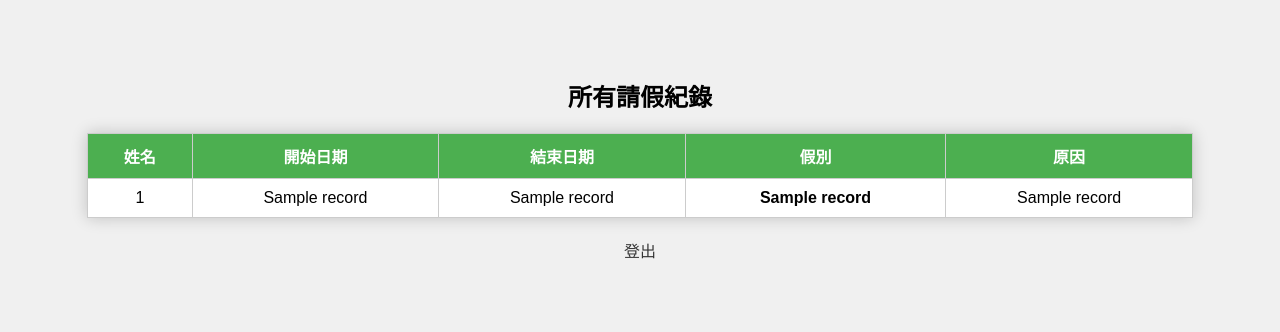
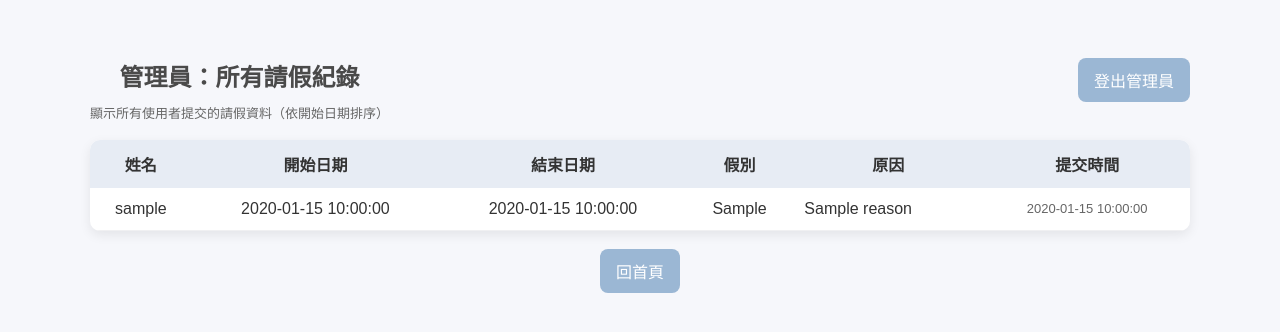
Before and after one commit to guo0410/leave_system, a Flask app: template templates/admin.html in a window 1280 px wide. Shown: the top 332 px of the page. Run offline with Flask 3, Linux system fonts and the light colour scheme; the template is opened without the code that fills it: most values are stand-ins (such as "Sample title", 1, 10 or a date in 2020).

Commit message:
add admin.html template

```diff
--- a/templates/admin.html
+++ b/templates/admin.html
@@ -1,36 +1,101 @@
 <!DOCTYPE html>
-<html>
+<html lang="zh-TW">
 <head>
+    <meta charset="UTF-8" />
     <title>管理員 - 所有請假紀錄</title>
     <style>
-        body { font-family: Arial; background:#f0f0f0; padding:50px; }
-        table { width:95%; margin:auto; border-collapse: collapse; background:white; box-shadow:0 0 15px rgba(0,0,0,0.2); }
-        th, td { padding:10px; border:1px solid #ccc; text-align:center; }
-        th { background:#4CAF50; color:white; }
-        td.leave-type { font-weight:bold; }
-        a { display:block; text-align:center; margin-top:20px; text-decoration:none; color:#333; }
+        body { font-family: "Microsoft JhengHei", sans-serif; background:#f6f7fb; color:#333; text-align:center; padding:30px 10px; }
+        .wrap { max-width: 1100px; margin: 0 auto; }
+        h2 { margin-bottom: 10px; color:#4a4a4a; }
+        .controls { display:flex; justify-content: space-between; align-items:center; gap:10px; margin-bottom:18px; }
+        .btn {
+            background:#9bb7d4; color:#fff; padding:10px 16px; border-radius:8px; text-decoration:none; display:inline-block;
+        }
+        .btn:hover { background:#7ea2c9; }
+
+        table {
+            width:100%;
+            border-collapse: collapse;
+            background:#fff;
+            box-shadow: 0 4px 12px rgba(0,0,0,0.08);
+            border-radius:10px;
+            overflow:hidden;
+        }
+        thead th {
+            background:#e7ecf4;
+            padding:12px 8px;
+            text-align:center;
+            font-weight:600;
+        }
+        tbody td {
+            padding:12px 8px;
+            border-bottom:1px solid #f0f0f2;
+            text-align:center;
+            vertical-align:middle;
+        }
+        tbody tr:hover { background:#fbfdff; }
+
+        /* 假別淺色區分 (class 用假別中文) */
+        .事假 { background:#edf7ee; }
+        .病假 { background:#fff0f0; }
+        .公假 { background:#eef6ff; }
+        .生理假 { background:#fff4f8; }
+        .特休 { background:#fff9ec; }
+        .喪假 { background:#f0f0f2; }
+        .婚假 { background:#fff0f6; }
+        .產假 { background:#f6fff5; }
+        .陪產假 { background:#f3f7ff; }
+        .其他 { background:#fbf6e6; }
+
+        .small { font-size:13px; color:#666; }
+        .right { text-align:right; }
+
+        @media (max-width:800px){
+            tbody td, thead th { padding:10px 6px; font-size:13px; }
+            .controls { flex-direction:column; align-items:flex-start; gap:8px; }
+        }
     </style>
 </head>
 <body>
-<h2 style="text-align:center;">所有請假紀錄</h2>
+    <div class="wrap">
+        <div class="controls">
+            <div>
+                <h2>管理員：所有請假紀錄</h2>
+                <div class="small">顯示所有使用者提交的請假資料（依開始日期排序）</div>
+            </div>
+            <div class="right">
+                <a href="/admin_logout" class="btn">登出管理員</a>
+            </div>
+        </div>
+
         <table>
+            <thead>
                 <tr>
                     <th>姓名</th>
                     <th>開始日期</th>
                     <th>結束日期</th>
                     <th>假別</th>
                     <th>原因</th>
+                    <th>提交時間</th>
                 </tr>
-{% for record in records %}
-<tr>
-<td>{{ record[0] }}</td>
-<td>{{ record[1] }}</td>
-<td>{{ record[2] }}</td>
-<td class="leave-type" style="color:{% if record[3]=='病假' %}red{% elif record[3]=='特休' %}blue{% elif record[3]=='公假' %}green{% elif record[3]=='生理假' %}purple{% else %}black{% endif %}">{{ record[3] }}</td>
-<td>{{ record[4] }}</td>
+            </thead>
+            <tbody>
+                {% for r in records %}
+                <tr class="{{ r.leave_type }}">
+                    <td>{{ r.user_name }}</td>
+                    <td>{{ r.start_date }}</td>
+                    <td>{{ r.end_date }}</td>
+                    <td>{{ r.leave_type }}</td>
+                    <td style="max-width:300px; word-break:break-word; text-align:left; padding-left:12px;">{{ r.reason }}</td>
+                    <td class="small">{{ r.timestamp }}</td>
                 </tr>
                 {% endfor %}
+            </tbody>
         </table>
-<a href="{{ url_for('logout') }}">登出</a>
+
+        <div style="text-align:center; margin-top:18px;">
+            <a href="/" class="btn">回首頁</a>
+        </div>
+    </div>
 </body>
 </html>
```
Lines whose indentation alone changed are shown as unchanged.
